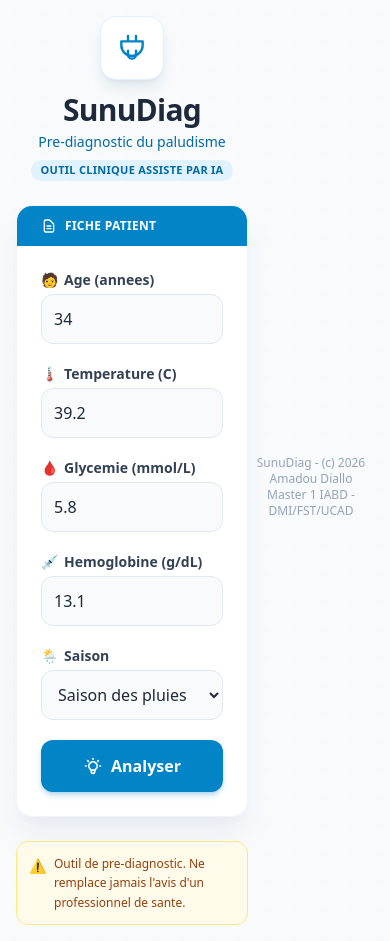
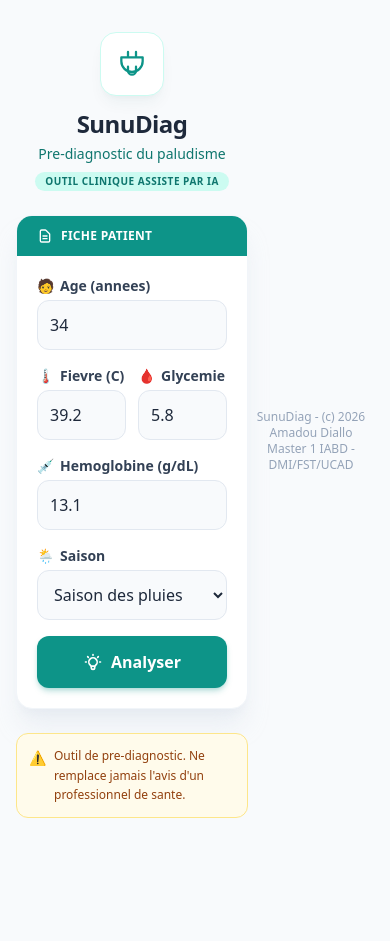
Before and after one commit to Amadoudiallo150/sunudiag, a plain HTML site: page frontend/index.html in a window 390 px wide. After the commit the page ends 850 px from the top, so only its background shows below. Drawn offline with nearby package versions, Linux system fonts and the light colour scheme.

Commit message:
Refonte responsive de l'interface, identite visuelle medicale

```diff
--- a/frontend/index.html
+++ b/frontend/index.html
@@ -6,81 +6,85 @@
 <title>SunuDiag - Pre-diagnostic du paludisme</title>
 <script src="https://cdn.tailwindcss.com"></script>
 </head>
-<body class="bg-slate-50 min-h-screen p-4 flex items-center justify-center relative overflow-hidden">
+<body class="min-h-screen bg-slate-50 flex items-center justify-center px-4 py-8 sm:py-12">
 
-  <!-- Motif de fond discret, croix medicales -->
-  <div class="absolute inset-0 opacity-[0.03] pointer-events-none" style="background-image: radial-gradient(circle, #0ea5e9 1.5px, transparent 1.5px); background-size: 28px 28px;"></div>
+<div class="w-full max-w-md mx-auto">
 
-<div class="max-w-md w-full mx-auto relative">
-
+  <!-- En-tete -->
   <header class="text-center mb-6">
-    <div class="inline-flex items-center justify-center w-16 h-16 rounded-2xl bg-white shadow-lg shadow-sky-900/10 border border-sky-100 mb-3">
-      <svg xmlns="http://www.w3.org/2000/svg" class="w-8 h-8 text-sky-600" fill="none" viewBox="0 0 24 24" stroke="currentColor" stroke-width="1.8">
+    <div class="inline-flex items-center justify-center w-16 h-16 rounded-2xl bg-white border border-teal-100 shadow-lg shadow-teal-900/5 mb-3">
+      <svg xmlns="http://www.w3.org/2000/svg" class="w-8 h-8 text-teal-600" fill="none" viewBox="0 0 24 24" stroke="currentColor" stroke-width="1.7">
         <path stroke-linecap="round" stroke-linejoin="round" d="M9 3v4M15 3v4M4 7h16v3a8 8 0 01-16 0V7z" />
         <path stroke-linecap="round" stroke-linejoin="round" d="M9 14v3a3 3 0 006 0v-3" />
       </svg>
     </div>
-    <h1 class="text-3xl font-extrabold text-slate-800 tracking-tight">SunuDiag</h1>
-    <p class="text-sky-700 text-sm mt-1 font-medium">Pre-diagnostic du paludisme</p>
-    <span class="inline-block mt-2 text-[11px] font-semibold text-sky-700 bg-sky-100 px-2.5 py-0.5 rounded-full uppercase tracking-wide">Outil clinique assiste par IA</span>
+    <h1 class="text-2xl sm:text-3xl font-extrabold text-slate-800 tracking-tight">SunuDiag</h1>
+    <p class="text-teal-700 text-sm font-medium mt-1">Pre-diagnostic du paludisme</p>
+    <span class="inline-block mt-2 text-[10px] sm:text-[11px] font-semibold text-teal-700 bg-teal-100 px-2.5 py-0.5 rounded-full uppercase tracking-wider">
+      Outil clinique assiste par IA
+    </span>
   </header>
 
+  <!-- Carte principale -->
   <div class="bg-white rounded-2xl shadow-xl shadow-slate-200/70 border border-slate-100 overflow-hidden">
 
-    <!-- bandeau type carnet de sante -->
-    <div class="bg-sky-600 px-6 py-3 flex items-center gap-2">
-      <svg xmlns="http://www.w3.org/2000/svg" class="w-4 h-4 text-white" fill="none" viewBox="0 0 24 24" stroke="currentColor" stroke-width="2">
+    <!-- Bandeau "fiche patient" -->
+    <div class="bg-teal-600 px-5 sm:px-6 py-3 flex items-center gap-2">
+      <svg xmlns="http://www.w3.org/2000/svg" class="w-4 h-4 text-white shrink-0" fill="none" viewBox="0 0 24 24" stroke="currentColor" stroke-width="2">
         <path stroke-linecap="round" stroke-linejoin="round" d="M9 12h6m-6 4h6m2 5H7a2 2 0 01-2-2V5a2 2 0 012-2h5.586a1 1 0 01.707.293l5.414 5.414a1 1 0 01.293.707V19a2 2 0 01-2 2z" />
       </svg>
       <p class="text-white text-xs font-semibold uppercase tracking-wide">Fiche patient</p>
     </div>
 
-    <div class="p-6 space-y-5">
+    <div class="p-5 sm:p-6 space-y-4 sm:space-y-5">
+
       <div>
         <label for="age" class="flex items-center gap-1.5 text-sm font-semibold text-slate-700 mb-1">
-          <span>🧑</span> Age (annees)
+          <span aria-hidden="true">🧑</span> Age (annees)
         </label>
         <input type="number" id="age" value="34"
-          class="w-full rounded-xl border border-slate-200 bg-slate-50 p-3 text-slate-800 focus:outline-none focus:ring-2 focus:ring-sky-500 focus:border-transparent focus:bg-white transition">
+          class="w-full rounded-xl border border-slate-200 bg-slate-50 p-3 text-slate-800 text-base focus:outline-none focus:ring-2 focus:ring-teal-500 focus:border-transparent focus:bg-white transition">
       </div>
 
+      <div class="grid grid-cols-2 gap-3">
         <div>
           <label for="fievre" class="flex items-center gap-1.5 text-sm font-semibold text-slate-700 mb-1">
-          <span>🌡️</span> Temperature (C)
+            <span aria-hidden="true">🌡️</span> Fievre (C)
           </label>
           <input type="number" id="fievre" step="0.1" value="39.2"
-          class="w-full rounded-xl border border-slate-200 bg-slate-50 p-3 text-slate-800 focus:outline-none focus:ring-2 focus:ring-sky-500 focus:border-transparent focus:bg-white transition">
+            class="w-full rounded-xl border border-slate-200 bg-slate-50 p-3 text-slate-800 text-base focus:outline-none focus:ring-2 focus:ring-teal-500 focus:border-transparent focus:bg-white transition">
         </div>
 
         <div>
           <label for="glycemie" class="flex items-center gap-1.5 text-sm font-semibold text-slate-700 mb-1">
-          <span>🩸</span> Glycemie (mmol/L)
+            <span aria-hidden="true">🩸</span> Glycemie
           </label>
           <input type="number" id="glycemie" step="0.1" value="5.8"
-          class="w-full rounded-xl border border-slate-200 bg-slate-50 p-3 text-slate-800 focus:outline-none focus:ring-2 focus:ring-sky-500 focus:border-transparent focus:bg-white transition">
+            class="w-full rounded-xl border border-slate-200 bg-slate-50 p-3 text-slate-800 text-base focus:outline-none focus:ring-2 focus:ring-teal-500 focus:border-transparent focus:bg-white transition">
+        </div>
       </div>
 
       <div>
         <label for="hemoglobine" class="flex items-center gap-1.5 text-sm font-semibold text-slate-700 mb-1">
-          <span>💉</span> Hemoglobine (g/dL)
+          <span aria-hidden="true">💉</span> Hemoglobine (g/dL)
         </label>
         <input type="number" id="hemoglobine" step="0.1" value="13.1"
-          class="w-full rounded-xl border border-slate-200 bg-slate-50 p-3 text-slate-800 focus:outline-none focus:ring-2 focus:ring-sky-500 focus:border-transparent focus:bg-white transition">
+          class="w-full rounded-xl border border-slate-200 bg-slate-50 p-3 text-slate-800 text-base focus:outline-none focus:ring-2 focus:ring-teal-500 focus:border-transparent focus:bg-white transition">
       </div>
 
       <div>
         <label for="saison" class="flex items-center gap-1.5 text-sm font-semibold text-slate-700 mb-1">
-          <span>🌦️</span> Saison
+          <span aria-hidden="true">🌦️</span> Saison
         </label>
         <select id="saison"
-          class="w-full rounded-xl border border-slate-200 bg-slate-50 p-3 text-slate-800 focus:outline-none focus:ring-2 focus:ring-sky-500 focus:border-transparent focus:bg-white transition">
+          class="w-full rounded-xl border border-slate-200 bg-slate-50 p-3 text-slate-800 text-base focus:outline-none focus:ring-2 focus:ring-teal-500 focus:border-transparent focus:bg-white transition">
           <option value="1">Saison des pluies</option>
           <option value="0">Saison seche</option>
         </select>
       </div>
 
       <button id="btn" onclick="analyser()"
-        class="w-full bg-sky-600 hover:bg-sky-700 active:bg-sky-800 text-white font-semibold py-3.5 rounded-xl shadow-md shadow-sky-600/25 transition disabled:opacity-60 disabled:cursor-not-allowed flex items-center justify-center gap-2">
+        class="w-full bg-teal-600 hover:bg-teal-700 active:bg-teal-800 text-white font-semibold py-3.5 rounded-xl shadow-md shadow-teal-600/25 transition disabled:opacity-60 disabled:cursor-not-allowed flex items-center justify-center gap-2">
         <svg xmlns="http://www.w3.org/2000/svg" class="w-5 h-5" fill="none" viewBox="0 0 24 24" stroke="currentColor" stroke-width="2">
           <path stroke-linecap="round" stroke-linejoin="round" d="M9.663 17h4.673M12 3v1m6.364 1.636l-.707.707M21 12h-1M4 12H3m3.343-5.657l-.707-.707m2.828 9.9a5 5 0 117.072 0l-.548.547A3.374 3.374 0 0014 18.469V19a2 2 0 11-4 0v-.531c0-.895-.356-1.754-.988-2.386l-.548-.547z" />
         </svg>
@@ -89,10 +93,12 @@
     </div>
   </div>
 
+  <!-- Resultat -->
   <div id="resultat" class="mt-5"></div>
 
+  <!-- Avertissement -->
   <div class="mt-6 flex items-start gap-2 bg-amber-50 border border-amber-200 rounded-xl p-3">
-    <span class="text-amber-500 text-sm mt-0.5">⚠️</span>
+    <span class="text-amber-500 text-sm mt-0.5" aria-hidden="true">⚠️</span>
     <p class="text-xs text-amber-800 leading-relaxed">
       Outil de pre-diagnostic. Ne remplace jamais l'avis d'un professionnel de sante.
     </p>
```
Lines whose indentation alone changed are shown as unchanged.
